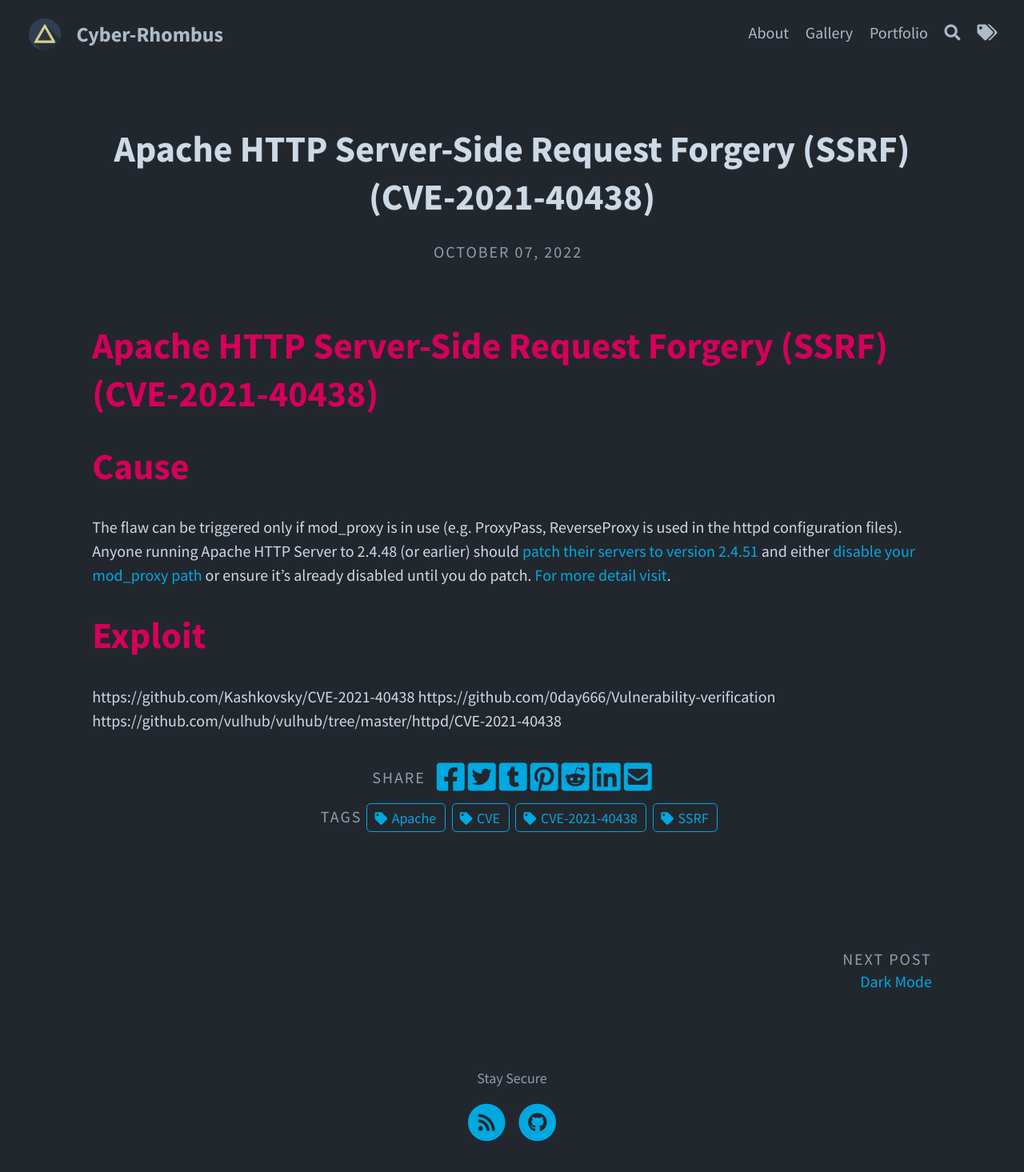
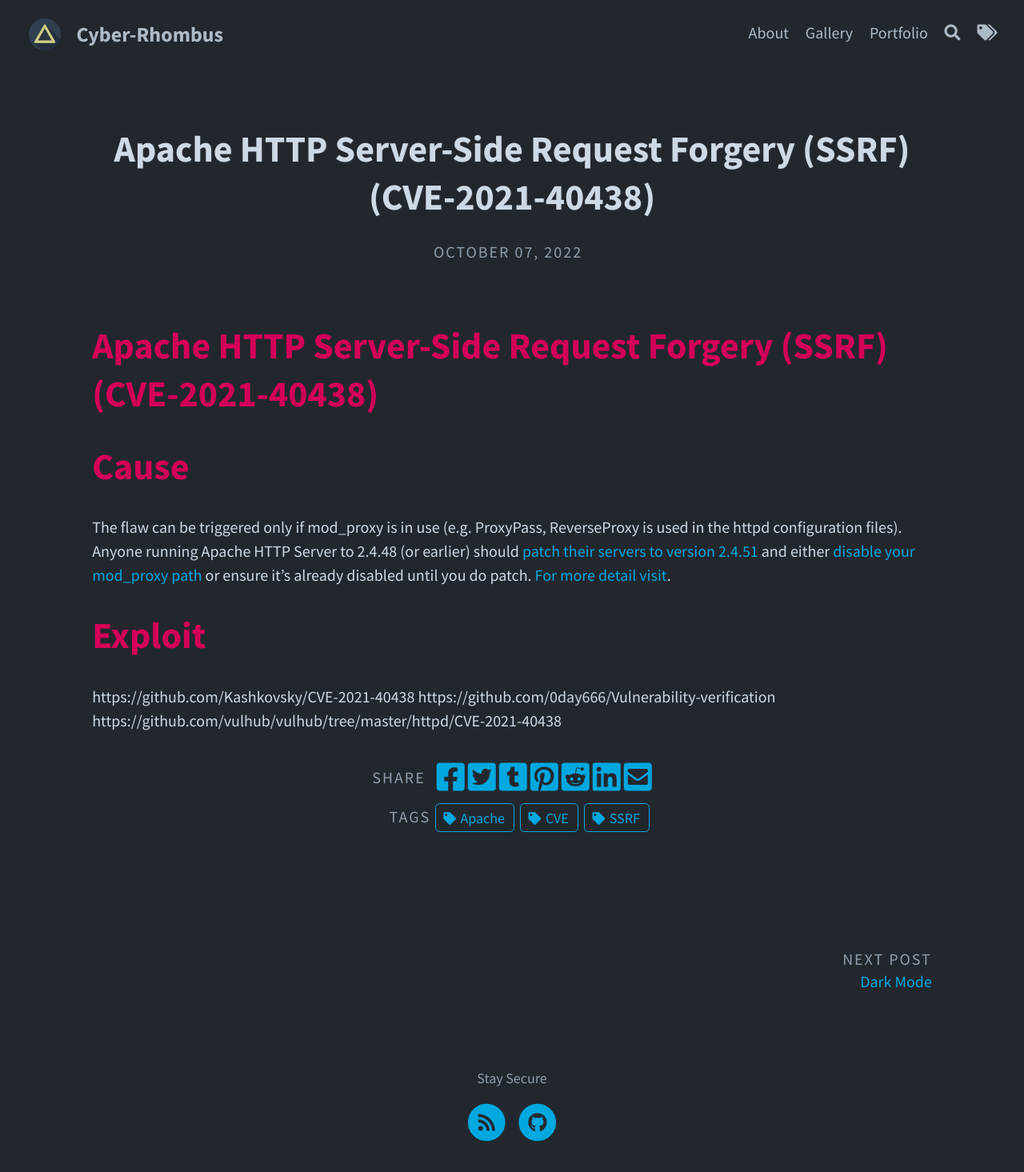
Before and after one commit to 90r1ll4/90r1ll4.github.io, a Jekyll site: the page built from _posts/2022-10-07-apache-ssrf.md, in a window 1280 px wide. Shown: the whole page at 80% size. Built offline with Jekyll 4.4.1, drawn with Linux system fonts in a browser that asks for light colours.

Commit message:
change in blog

```diff
--- a/_posts/2022-10-7-Apache-SSRF.md
+++ b/_posts/2022-10-07-apache-ssrf.md
@@ -1,8 +1,7 @@
 ---
 layout: post
-title: >
-    Apache HTTP Server-Side Request Forgery (SSRF) (CVE-2021-40438)
-tags: [CVE, Apache, SSRF, CVE-2021-40438]
+title: Apache HTTP Server-Side Request Forgery (SSRF) (CVE-2021-40438)
+tags: [CVE, Apache, SSRF]
 ---
 
 # Apache HTTP Server-Side Request Forgery (SSRF) (CVE-2021-40438)
@@ -11,6 +10,8 @@ tags: [CVE, Apache, SSRF, CVE-2021-40438]
 The flaw can be triggered only if mod_proxy is in use (e.g. ProxyPass, ReverseProxy is used in the httpd configuration files).
 Anyone running Apache HTTP Server to 2.4.48 (or earlier) should [patch their servers to version 2.4.51](https://httpd.apache.org/security/vulnerabilities_24.html#CVE-2021-42013) and either [disable your mod_proxy path](https://cwiki.apache.org/confluence/pages/viewpage.action?pageId=115522436) or ensure it’s already disabled until you do patch.
 [For more detail visit](https://httpd.apache.org/security/vulnerabilities_24.html).
+
+
 # Exploit
 
 https://github.com/Kashkovsky/CVE-2021-40438
```
